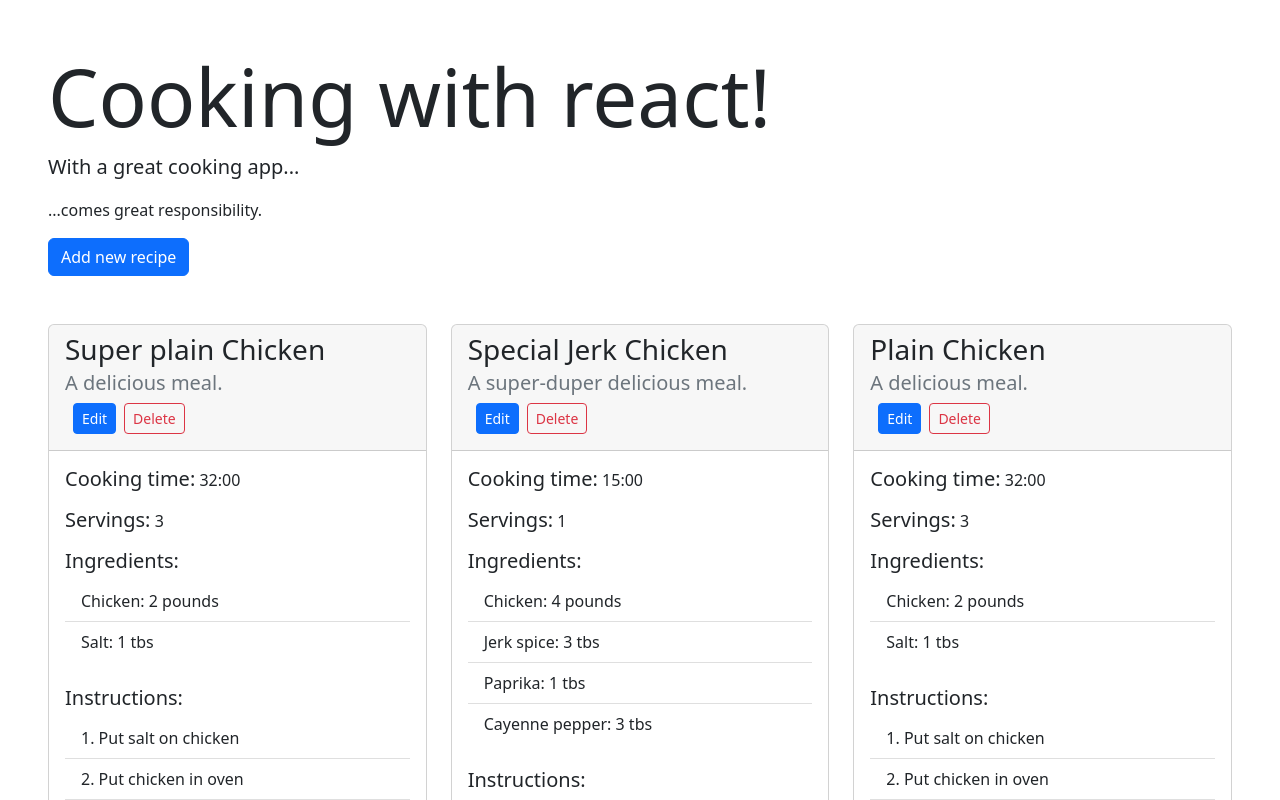
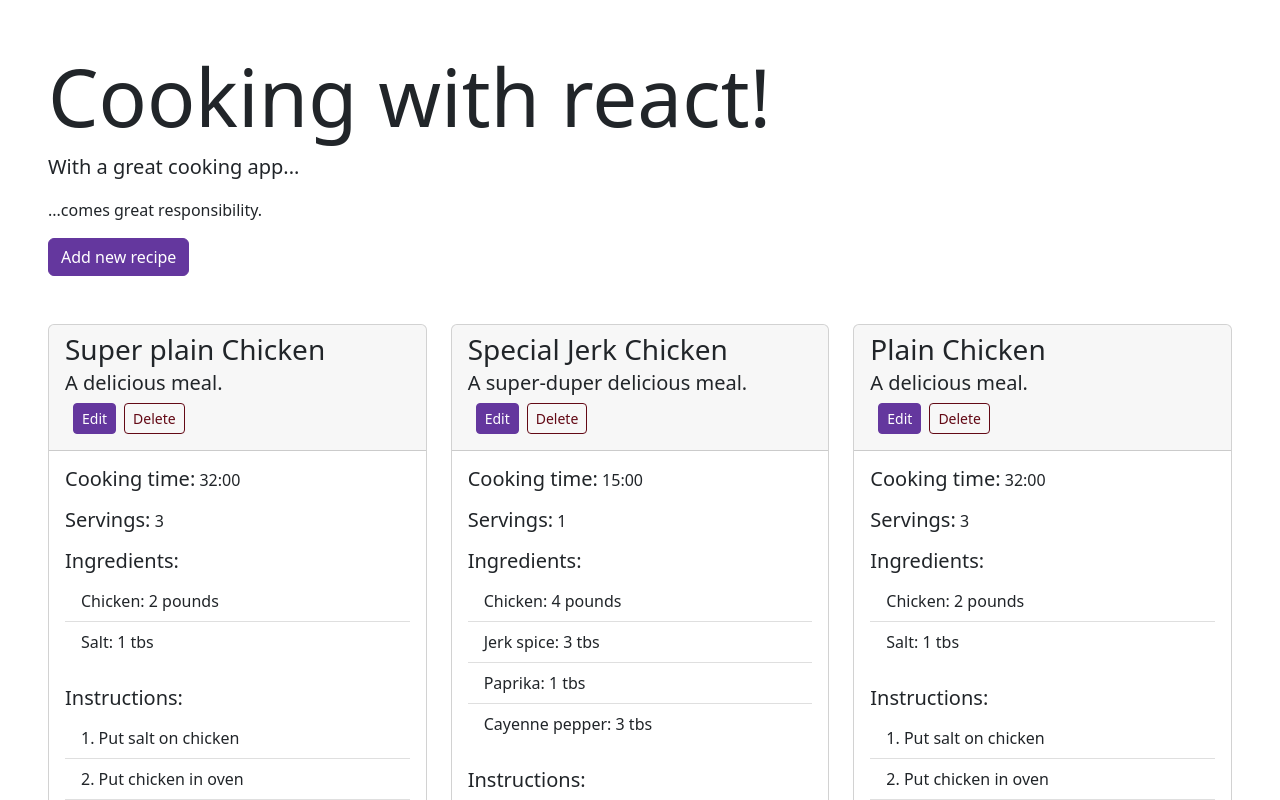
Before and after one commit to JoakimJohnsson/learn-react-app-1, a React (Create React App) app: page / in a window 1280 px wide. Shown: the top 800 px of the page. Built offline with nearby package versions, Linux system fonts and the light colour scheme.

Commit message:
Fix wcag issues after Axe DevTools check. Change primary and danger colors.

```diff
--- a/src/App.js
+++ b/src/App.js
@@ -1,5 +1,5 @@
 import React from "react";
-import RecipeList from "./components/RecipeList";
+import RecipeList from "./components/recipe/RecipeList";
 import {mockData} from "./components/mockData";
 
 
--- a/src/components/Recipe.js
+++ b/src/components/recipe/Recipe.js
@@ -1,5 +1,5 @@
 import React from "react";
-import IngredientList from "./IngredientList";
+import IngredientList from "../ingredient/IngredientList";
 
 
 const Recipe = ({recipe}) => {
@@ -11,7 +11,7 @@
             <div className={"card h-100"}>
                 <div className={"card-header"}>
                     <h2 className={"h3 card-title"}>{recipe.name}</h2>
-                    <h3 className={"h5 card-subtitle text-muted"}>{recipe.description}</h3>
+                    <h3 className={"h5 card-subtitle"}>{recipe.description}</h3>
                     <div className={"p-2"}>
                         <button className={"btn btn-sm btn-primary me-2"}>Edit</button>
                         <button className={"btn btn-sm btn-outline-danger"}>Delete</button>
--- a/src/components/RecipeList.js
+++ b/src/components/recipe/RecipeList.js
@@ -5,7 +5,7 @@
 const RecipeList = ({recipes}) => {
 
     return (
-        <div className={"container-fluid p-5"}>
+        <main className={"container-fluid p-5"}>
             <div className={"row"}>
                 <div className={"col-12"}>
                     <div className={"mb-5"}>
@@ -26,7 +26,7 @@
                     </div>
                 </div>
             </div>
-        </div>
+        </main>
     );
 }
 
--- a/src/maincss.scss
+++ b/src/maincss.scss
@@ -1 +1,3 @@
+// Variables needs to be imported before bootstrap in order to override variables.
+@import './variables';
 @import '../node_modules/bootstrap/scss/bootstrap';
--- /dev/null
+++ b/src/variables.scss
@@ -0,0 +1,3 @@
+// Override bootstrap variables.
+$primary: #64379e;
+$danger: #630915;
```
Also changed, not shown: src/components/ingredient/Ingredient.js (renamed from src/components/Ingredient.js), src/components/ingredient/IngredientList.js (renamed from src/components/IngredientList.js).
